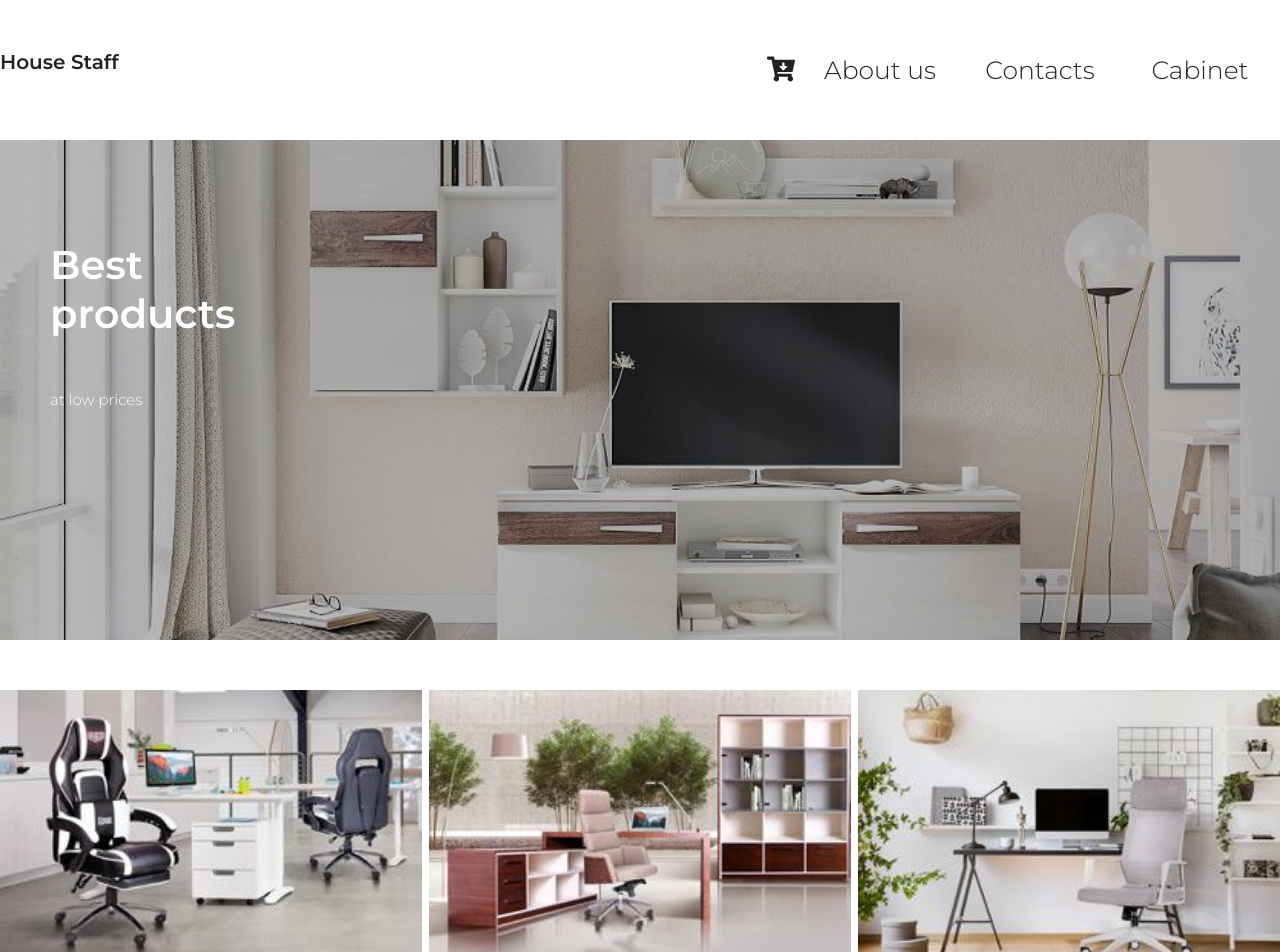
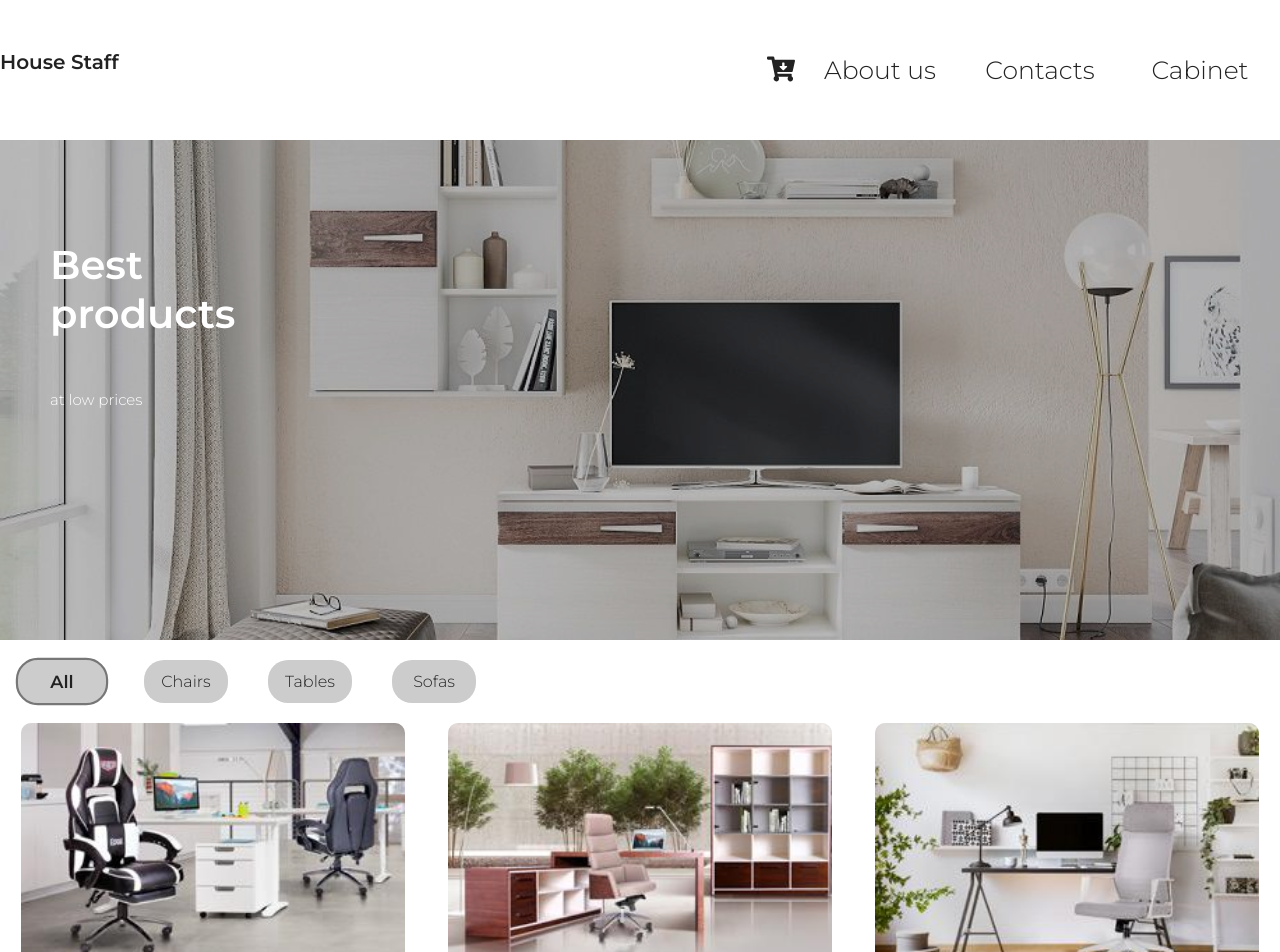
Before and after one commit to OKuts/e-comerc, a React (Create React App) app: page / in a window 1280 px wide. Shown: the top 952 px of the page. Built offline with nearby package versions, Linux system fonts and the light colour scheme.

Commit message:
category filter

```diff
--- a/src/App.jsx
+++ b/src/App.jsx
@@ -3,15 +3,35 @@ import {Header} from './components/Header';
 import {Footer} from './components/Footer';
 import {goods} from './config/data';
 import {Goods} from './components/Goods';
-import {useState} from "react";
+import {useEffect, useState} from "react";
+import { Categories } from './components/Categories';
 
 function App() {
     const [order, setOrder] = useState({})
+    const [showGoods, setShowGoods] = useState(goods)
+    const [currentCategory, setCurrentCategory] = useState('All')
+    const categories = ['All', ...new Set(Object.keys(goods).map(el => goods[el].category))]
+
+    useEffect(()=>{
+        if (currentCategory === 'All') {
+            setShowGoods({...goods})
+        } else {
+            const tempGoods = {};
+            Object.keys(goods).forEach(el => {
+                if (goods[el].category === currentCategory) tempGoods[el] = {...goods[el]}
+            })
+            setShowGoods(tempGoods)
+        }
+    }, [currentCategory])
 
     return (
         <div className={'wrapper'}>
             <Header order={order} changeOrder={setOrder}>Hello</Header>
-            <Goods goods={goods} order={order} onAdd={setOrder}/>
+            <Categories
+                categories={categories}
+                currentCategory={currentCategory}
+                setCurrentCategory={setCurrentCategory}/>
+            <Goods goods={showGoods} order={order} onAdd={setOrder}/>
             <Footer>Footer</Footer>
         </div>
 
--- a/src/App.scss
+++ b/src/App.scss
@@ -4,6 +4,7 @@
 @import './components/styles/Nav';
 @import './components/styles/Googs';
 @import './components/styles/Cart';
+@import './components/styles/Categories';
 
 * {
   margin: 0;
--- /dev/null
+++ b/src/components/Categories.jsx
@@ -0,0 +1,14 @@
+export const Categories = ({categories, currentCategory, setCurrentCategory}) => {
+    return (
+        <div className='categories'>
+            {categories.map(category =>
+                <div
+                    onClick = {() => setCurrentCategory(category)}
+                    className={category === currentCategory ? 'current' : ''}
+                    key={category}>
+                    {category}
+                </div>
+            )}
+        </div>
+    );
+}
--- a/src/components/Order.jsx
+++ b/src/components/Order.jsx
@@ -17,7 +17,7 @@ export const Order = ({id, order, changeOrder}) => {
             <div className={'orderItem'}>
                 <img src={`img/${order[id].img}`} alt={''}/>
                 <h2>{order[id].title}</h2>
-                <p>{order[id].price * order[id].count}$</p>
+                <p>{new Intl.NumberFormat().format(order[id].price * order[id].count)}$</p>
                 <p>{order[id].count}</p>
                 <div>
                     <FaArrowAltCircleUp
--- a/src/components/ShowOrder.jsx
+++ b/src/components/ShowOrder.jsx
@@ -2,6 +2,7 @@ import React from "react";
 import {Order} from "./Order";
 
 export const ShowOrder = ({order, changeOrder}) => {
+    const total = Object.keys(order).reduce((acc, el)=> acc + order[el].count * order[el].price, 0)
     return (
         <div className="cartOpen">
             {Object.keys(order).map(el =>
@@ -12,6 +13,9 @@ export const ShowOrder = ({order, changeOrder}) => {
                     order={order}
                 />
             )}
+            <div>
+                {`Total price: ${new Intl.NumberFormat().format(total)}$`}
+            </div>
         </div>
     );
 }
--- /dev/null
+++ b/src/components/styles/Categories.scss
@@ -0,0 +1,26 @@
+.categories {
+    display: flex;
+
+    div {
+        width: 60px;
+        text-align: center;
+        padding: 10px;
+        background-color: #ccc;
+        margin: 0 20px 20px 20px;
+        border-radius: 20px;
+        border: 2px solid transparent;
+        cursor: pointer;
+
+        &:hover {
+            border: 2px solid #777;
+            font-weight: 600;
+            transform: scale(1.1);
+        }
+    }
+
+    .current {
+        border: 2px solid #777;
+        font-weight: 600;
+        transform: scale(1.1);
+    }
+}
--- a/src/components/styles/Googs.scss
+++ b/src/components/styles/Googs.scss
@@ -1,16 +1,17 @@
 main {
   display: flex;
   flex-wrap: wrap;
-  justify-content: space-between;
+  justify-content: space-around;
   width: 100%;
 
   .good {
-    width: 33%;
+    width: 30%;
     background-color: #f5f5f5;
     margin-bottom: 50px;
     overflow: hidden;
     position: relative;
     padding-bottom: 10px;
+    border-radius: 10px 10px;
 
     h2, p, b {
       margin: 10px 20px;
--- a/src/components/styles/Header.scss
+++ b/src/components/styles/Header.scss
@@ -30,7 +30,7 @@ header {
 
 
   .presentation {
-    margin: 50px 0;
+    margin: 50px 0 20px 0;
     background-image: url('../../img/arnika.jpg');
     background-repeat: no-repeat;
     width: 100%;
--- a/src/config/data.js
+++ b/src/config/data.js
@@ -9,42 +9,42 @@ export const goods = {
         img: '1.jpg',
         title: 'Chair1',
         desc: 'Lorem',
-        category: 'chairs',
-        price: 49
+        category: 'Chairs',
+        price: 49.99
     },
     '2': {
         img: '2.jpg',
         title: 'Chair2',
         desc: 'Lorem',
-        category: 'chairs',
-        price: 99
+        category: 'Tables',
+        price: 99.99
     },
     '3': {
         img: '3.jpg',
         title: 'Chair3',
         desc: 'Lorem',
-        category: 'chairs',
-        price: 36
+        category: 'Chairs',
+        price: 36.99
     },
     '4': {
         img: '4.jpg',
         title: 'Chair4',
         desc: 'Lorem',
-        category: 'chairs',
-        price: 51
+        category: 'Tables',
+        price: 51.99
     },
     '5': {
         img: '5.jpg',
         title: 'Chair5',
         desc: 'Lorem',
-        category: 'chairs',
-        price: 18
+        category: 'Chairs',
+        price: 18.99
     },
     '6': {
         img: '6.jpg',
         title: 'Chair6',
         desc: 'Lorem',
-        category: 'chairs',
-        price: 11
+        category: 'Sofas',
+        price: 11.99
     },
 }
```
